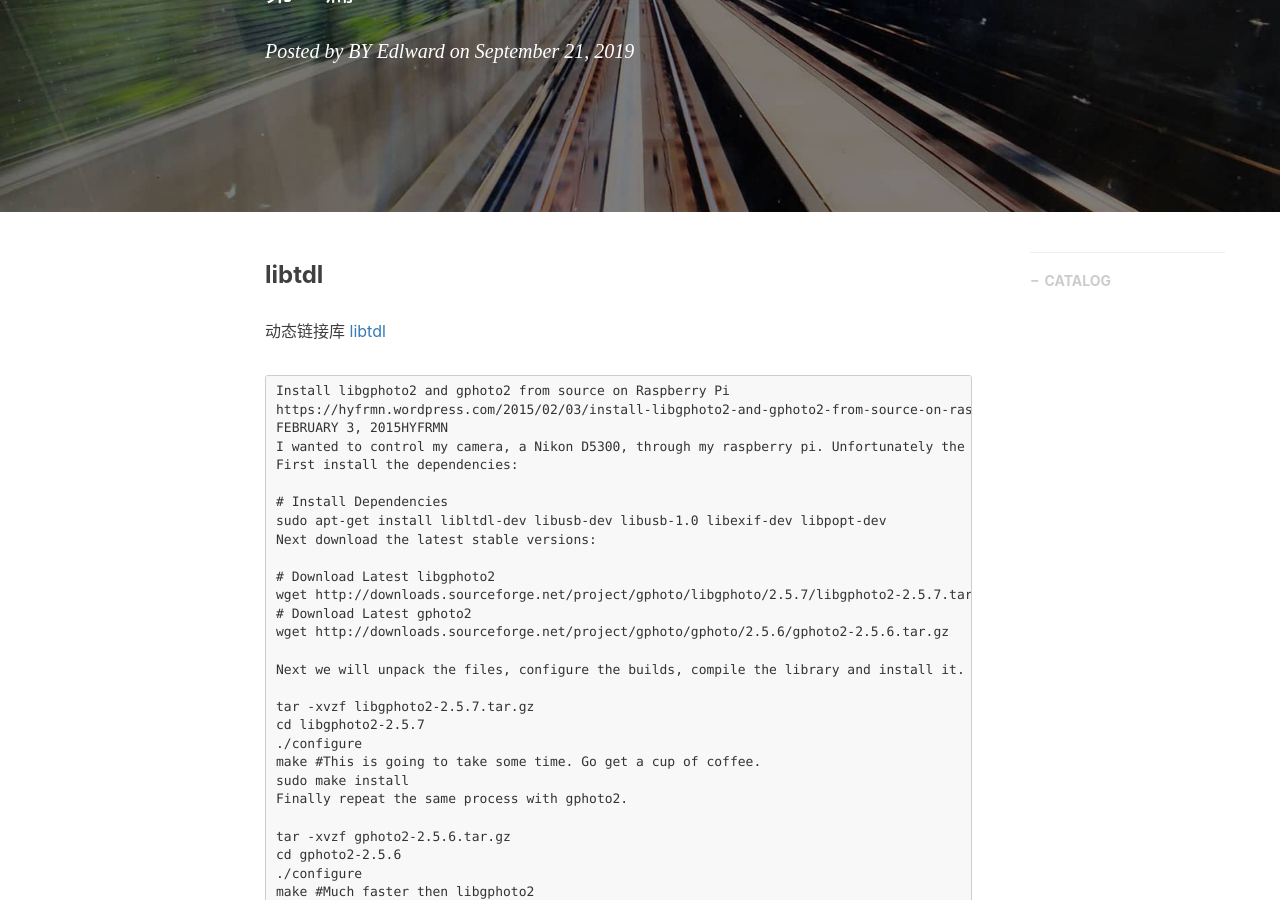
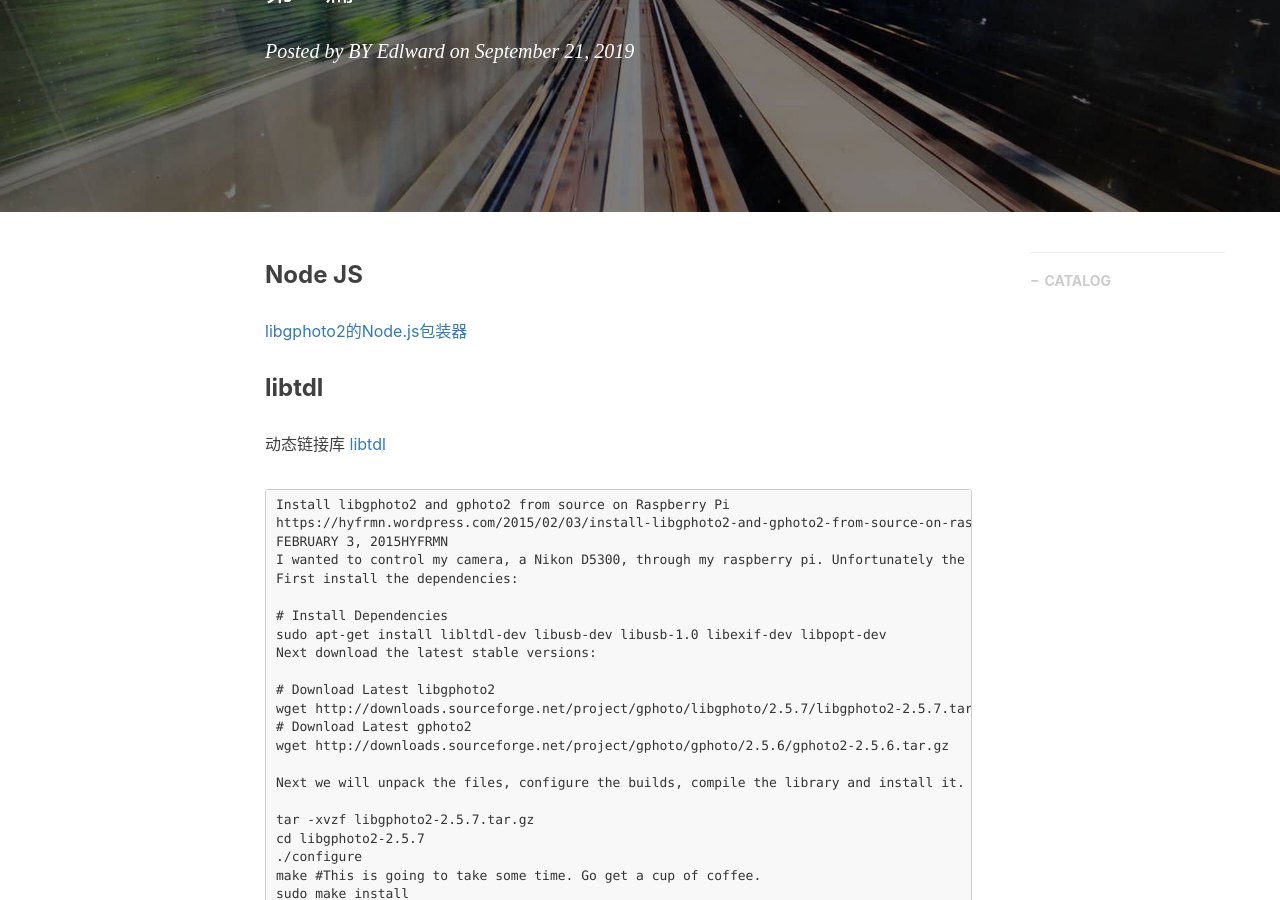
Before and after one commit to gary-robotics/dlward, a Jekyll site: the page built from _posts/2019-01-25-gphoto-2019.markdown, in a window 1280 px wide and 900 px high, scrolled down 311 px. Built offline with Jekyll 4.4.1, drawn with Linux system fonts in a browser that asks for light colours; nearby versions of some CDN libraries; comment, search, counter and statistics services are not loaded.

Commit message:
Update 2019-01-25-gphoto-2019.markdown

```diff
--- a/_posts/2019-01-25-gphoto-2019.markdown
+++ b/_posts/2019-01-25-gphoto-2019.markdown
@@ -9,6 +9,10 @@ catalog: true                       # 是否归档
 tags:                               #标签
     - GPHOTO2
 ---
+### Node JS
+[libgphoto2的Node.js包装器](https://www.npmjs.com/package/gphoto2)
+
+
 ### libtdl
 动态链接库
 [libtdl](https://www.gnu.org/software/libtool/manual/html_node/Libltdl-interface.html)
```
